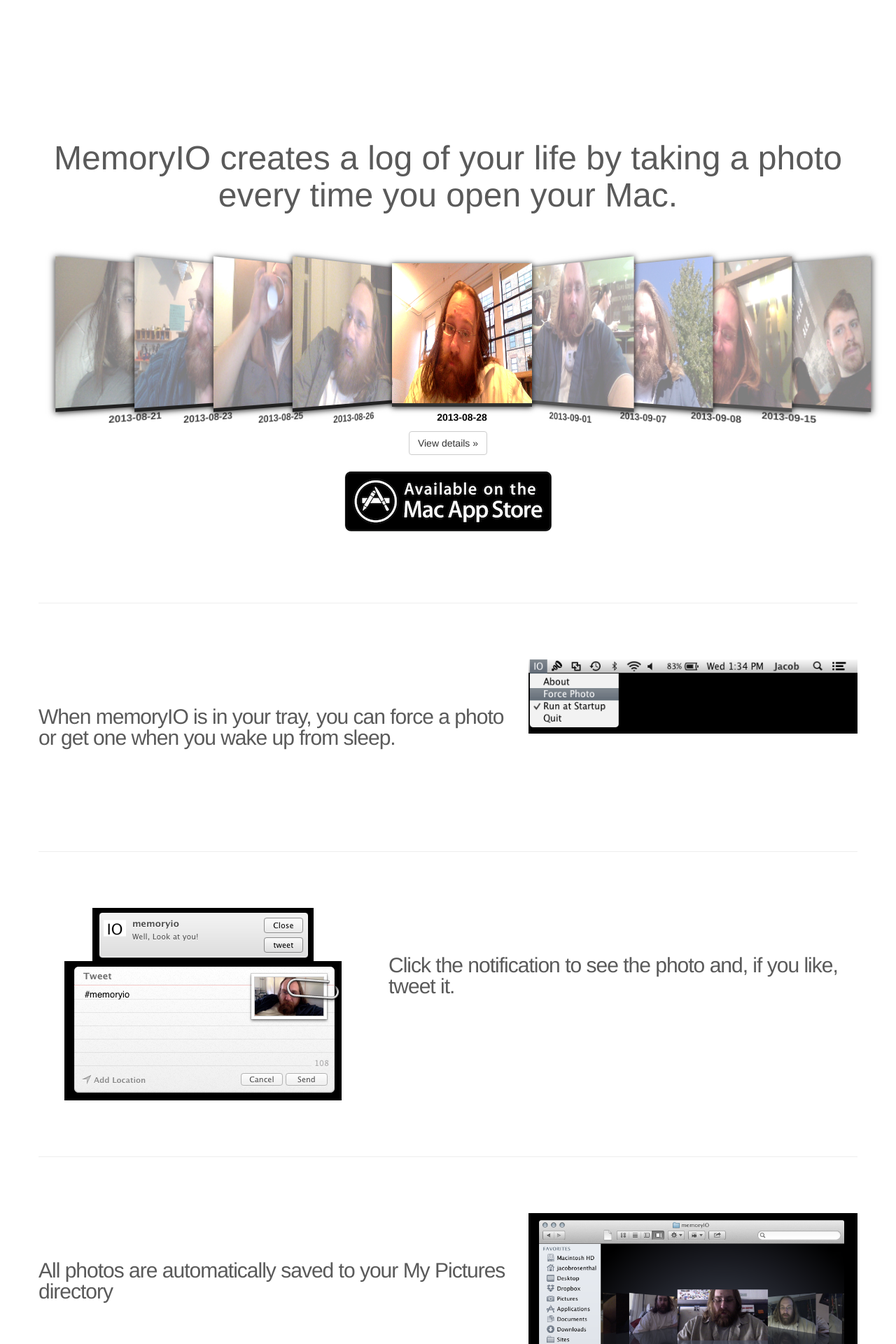
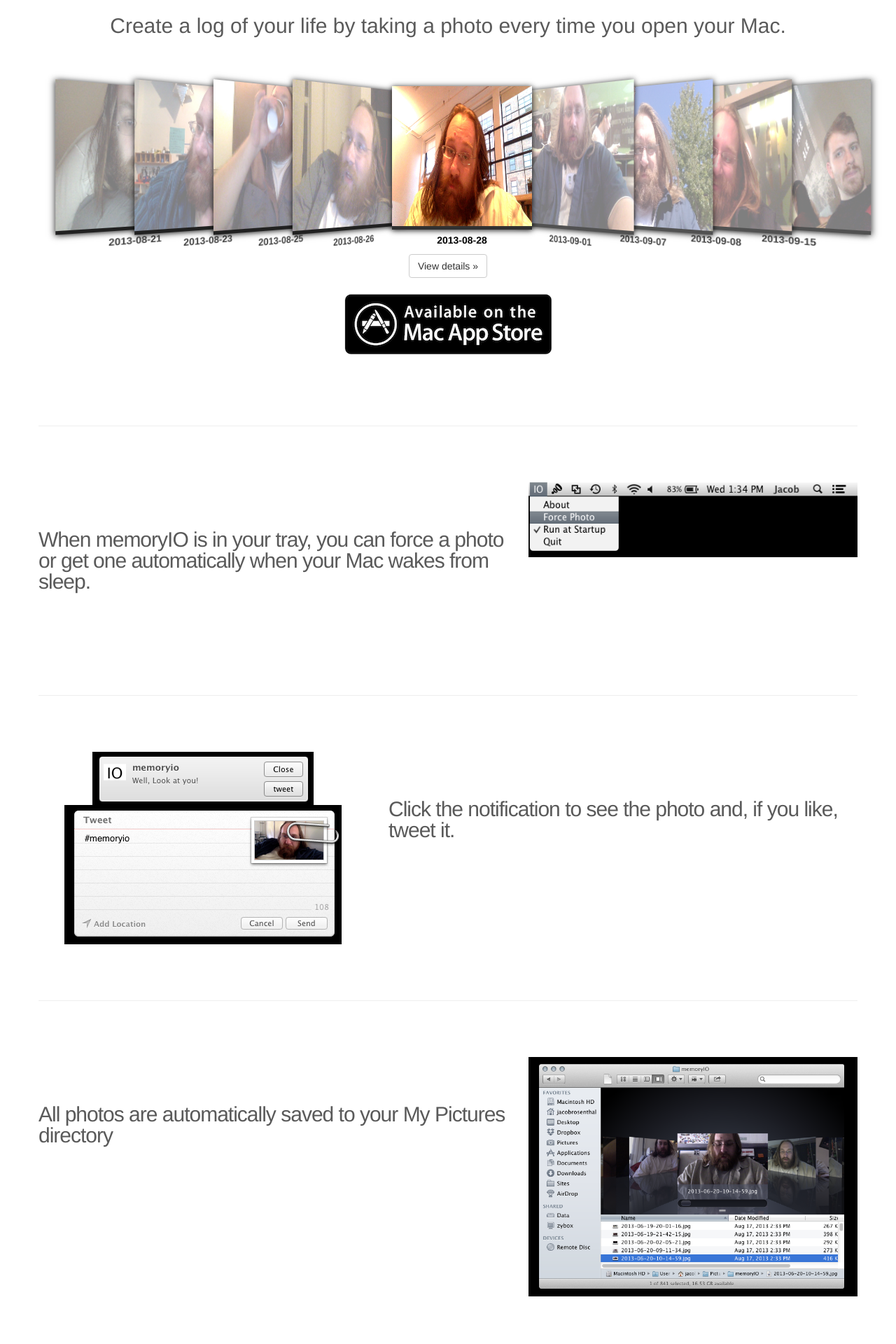
Before and after one commit to jacobrosenthal/memoryio-website, a Jekyll site: the page index.html, which Jekyll copies as it is, in a window 1280 px wide. Shown: the top 1920 px of the page at 70% size. Built offline with Jekyll 4.4.1, drawn with Linux system fonts in a browser that asks for light colours; Markdown is read by kramdown in place of the engine named in the settings.

Commit message:
more content changes

```diff
--- a/assets/css/carousel.css
+++ b/assets/css/carousel.css
@@ -8,11 +8,6 @@
   color: #5a5a5a;
 }
 
-.header{
-  font-size: -webkit-xxx-large;
-  margin-top: 200px;
-}
-
 .centered{
     float: none;
     margin: 0 auto;
@@ -21,6 +16,7 @@
 label{
   background:white;
 }
+
 
 /* CUSTOMIZE THE NAVBAR
 -------------------------------------------------- */
--- a/index.html
+++ b/index.html
@@ -7,7 +7,7 @@
     <meta name="author" content="">
     <link rel="shortcut icon" href="assets/ico/favicon.png">
 
-    <title>Carousel Template for Bootstrap</title>
+    <title>memoryIO for Mac</title>
 
     <!-- Bootstrap core CSS -->
     <link href="dist/css/bootstrap.css" rel="stylesheet">
@@ -35,9 +35,10 @@
     <div class="container marketing">
 
       <!-- Three columns of text below the carousel -->
+
       <div class="row">
         <div class="col-lg-4 centered">
-        <h2 class="header"f>MemoryIO creates a log of your life by taking a photo every time you open your Mac.</h2>
+        <h2 class="header"f>Create a log of your life by taking a photo every time you open your Mac.</h2>
         </div>
       </div>
       <div class="row">
@@ -153,7 +154,7 @@
 
       <div class="row featurette">
         <div class="col-md-7" name="about">
-          <h2 class="featurette-heading small">When memoryIO is in your tray, you can force a photo or get one when you wake up from sleep.</span></h2>
+          <h2 class="featurette-heading small">When memoryIO is in your tray, you can force a photo or get one automatically when your Mac wakes from sleep.</span></h2>
         </div>
         <div class="col-md-5">
           <img class="featurette-image img-responsive" src="assets/img/menubar.png" alt="Generic placeholder image">
```
